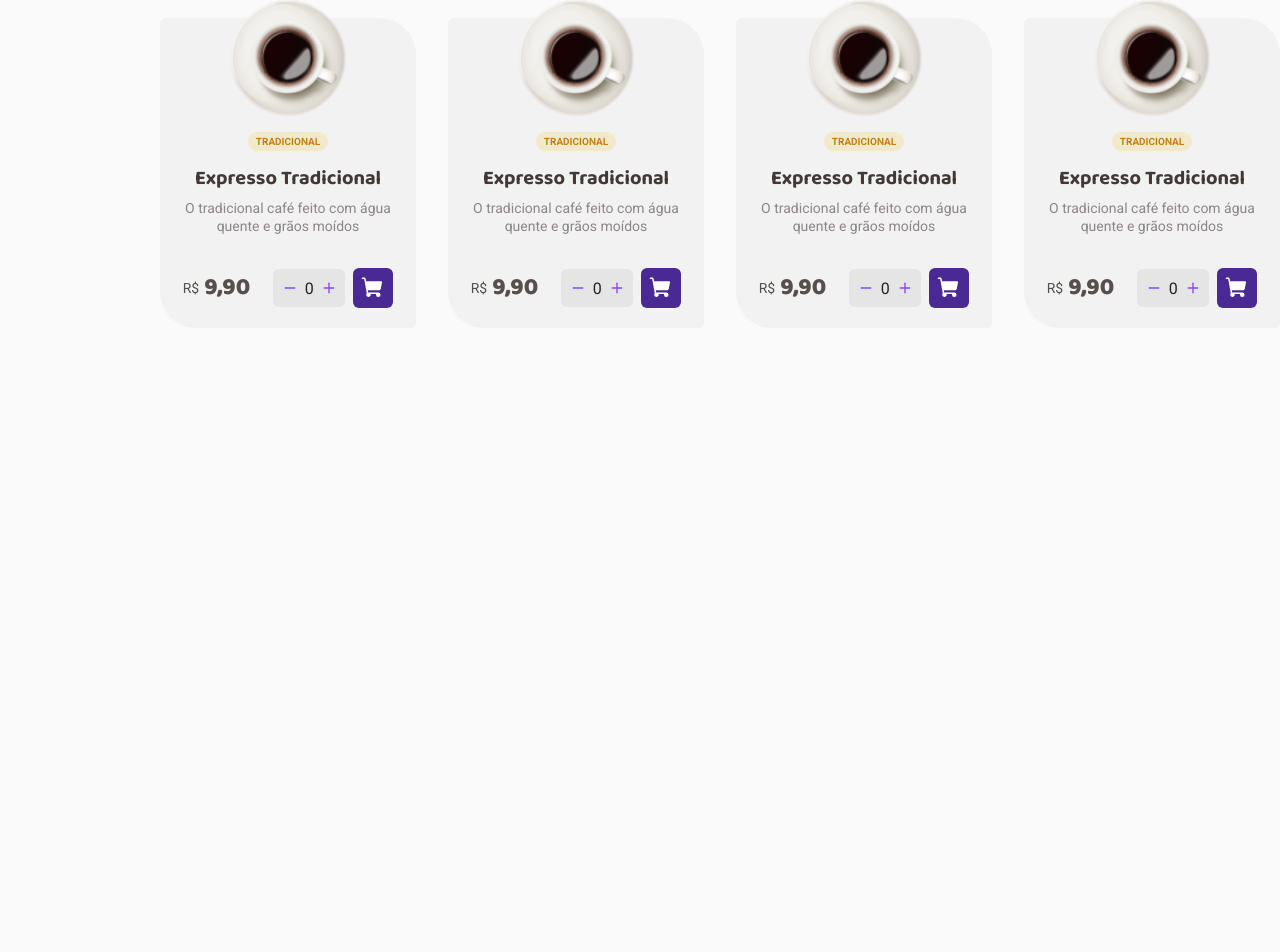
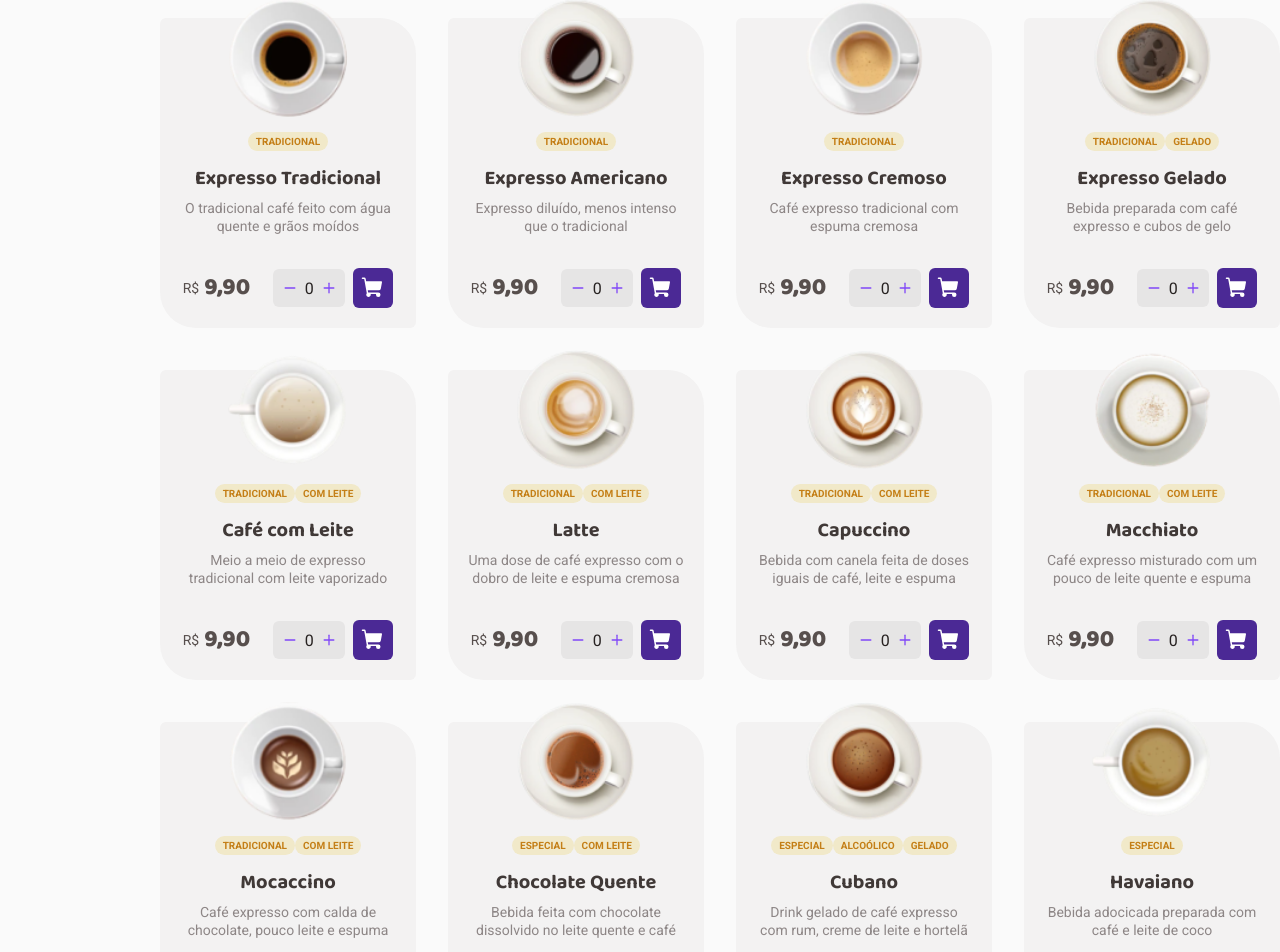
Before and after one commit to dsllt/coffeeDelivery, a React (Vite) app: page / in a window 1280 px wide. Shown: the part 680-1632 px from the top of the page. Before the commit the page ends 1108 px from the top, so only its background shows below. Built offline with nearby package versions, Linux system fonts and the light colour scheme.

Commit message:
Introduz lista de cards em na lsita de cafés

```diff
--- /dev/null
+++ b/src/assets/coffeeList.tsx
@@ -0,0 +1,112 @@
+interface CoffeeListProps {
+  name: string
+  type: string[]
+  description: string
+  price: string
+  image: string
+}
+
+export const coffeeList: CoffeeListProps[] = [
+  {
+    name: 'Expresso Tradicional',
+    type: ['tradicional'],
+    description: 'O tradicional café feito com água quente e grãos moídos',
+    price: '9,90',
+    image: 'src/assets/Expresso.png',
+  },
+  {
+    name: 'Expresso Americano',
+    type: ['tradicional'],
+    description: 'Expresso diluído, menos intenso que o tradicional',
+    price: '9,90',
+    image: 'src/assets/Americano.png',
+  },
+  {
+    name: 'Expresso Cremoso',
+    type: ['tradicional'],
+    description: 'Café expresso tradicional com espuma cremosa',
+    price: '9,90',
+    image: 'src/assets/ExpressoCremoso.png',
+  },
+  {
+    name: 'Expresso Gelado',
+    type: ['tradicional', 'gelado'],
+    description: 'Bebida preparada com café expresso e cubos de gelo',
+    price: '9,90',
+    image: 'src/assets/CafeGelado.png',
+  },
+  {
+    name: 'Café com Leite',
+    type: ['tradicional', 'com leite'],
+    description: 'Meio a meio de expresso tradicional com leite vaporizado',
+    price: '9,90',
+    image: 'src/assets/CafeComLeite.png',
+  },
+  {
+    name: 'Latte',
+    type: ['tradicional', 'com leite'],
+    description:
+      'Uma dose de café expresso com o dobro de leite e espuma cremosa',
+    price: '9,90',
+    image: 'src/assets/Latte.png',
+  },
+  {
+    name: 'Capuccino',
+    type: ['tradicional', 'com leite'],
+    description:
+      'Bebida com canela feita de doses iguais de café, leite e espuma',
+    price: '9,90',
+    image: 'src/assets/Capuccino.png',
+  },
+  {
+    name: 'Macchiato',
+    type: ['tradicional', 'com leite'],
+    description:
+      'Café expresso misturado com um pouco de leite quente e espuma',
+    price: '9,90',
+    image: 'src/assets/Macchiato.png',
+  },
+  {
+    name: 'Mocaccino',
+    type: ['tradicional', 'com leite'],
+    description: 'Café expresso com calda de chocolate, pouco leite e espuma',
+    price: '9,90',
+    image: 'src/assets/Mochaccino.png',
+  },
+  {
+    name: 'Chocolate Quente',
+    type: ['especial', 'com leite'],
+    description: 'Bebida feita com chocolate dissolvido no leite quente e café',
+    price: '9,90',
+    image: 'src/assets/ChocolateQuente.png',
+  },
+  {
+    name: 'Cubano',
+    type: ['especial', 'alcoólico', 'gelado'],
+    description:
+      'Drink gelado de café expresso com rum, creme de leite e hortelã',
+    price: '9,90',
+    image: 'src/assets/Cubano.png',
+  },
+  {
+    name: 'Havaiano',
+    type: ['especial'],
+    description: 'Bebida adocicada preparada com café e leite de coco',
+    price: '9,90',
+    image: 'src/assets/Havaiano.png',
+  },
+  {
+    name: 'Árabe',
+    type: ['especial'],
+    description: 'Bebida preparada com grãos de café árabe e especiarias',
+    price: '9,90',
+    image: 'src/assets/Árabe.png',
+  },
+  {
+    name: 'Irlandês',
+    type: ['especial', 'alcoólico'],
+    description: 'Bebida a base de café, uísque irlandês, açúcar e chantilly',
+    price: '9,90',
+    image: 'src/assets/Irlandês.png',
+  },
+]
--- a/src/components/Card/index.tsx
+++ b/src/components/Card/index.tsx
@@ -8,21 +8,33 @@ import {
   NumberOfItems,
 } from './styles'
 import americanoCoffeeImage from '../../assets/Americano.png'
-import { Minus, Plus, ShoppingCart } from 'phosphor-react'
+import { ShoppingCart } from 'phosphor-react'
 import { SelectItems } from '../SelectItems'
-export function Card() {
+
+interface CoffeeListProps {
+  coffeeItem: {
+    name: string
+    type: string[]
+    description: string
+    price: string
+    image: string
+  }
+}
+export function Card({ coffeeItem }: CoffeeListProps) {
   return (
     <CardContainer>
-      <CoffeePicture src={americanoCoffeeImage} />
+      <CoffeePicture src={coffeeItem.image} />
       <CoffeeCategory>
-        <span> tradicional</span>
+        {coffeeItem.type.map((item, index) => (
+          <span key={index}>{item}</span>
+        ))}
       </CoffeeCategory>
       <CoffeeDescription>
-        <h1>Expresso Tradicional</h1>
-        <span>O tradicional café feito com água quente e grãos moídos</span>
+        <h1>{coffeeItem.name}</h1>
+        <span>{coffeeItem.description}</span>
       </CoffeeDescription>
       <CoffeeCheckout>
-        <span>R$ </span> <h1>9,90</h1>
+        <span>R$ </span> <h1>{coffeeItem.price}</h1>
         <SelectItems />
         <CartButton>
           <ShoppingCart size={24} weight="fill" />
--- a/src/pages/Home/index.tsx
+++ b/src/pages/Home/index.tsx
@@ -9,6 +9,7 @@ import {
 import HomeImg from '../../assets/HomeImage.png'
 import { MiniIcon } from '../../components/MiniIcon'
 import { Card } from '../../components/Card'
+import { coffeeList } from '../../assets/coffeeList'
 
 export function Home() {
   return (
@@ -46,10 +47,9 @@ export function Home() {
       <CoffeeMenu>
         <h1>Nossos cafés</h1>
         <CoffeeList>
-          <Card />
-          <Card />
-          <Card />
-          <Card />
+          {coffeeList.map((item, index) => (
+            <Card coffeeItem={item} key={index} />
+          ))}
         </CoffeeList>
       </CoffeeMenu>
     </HomeContainer>
```
